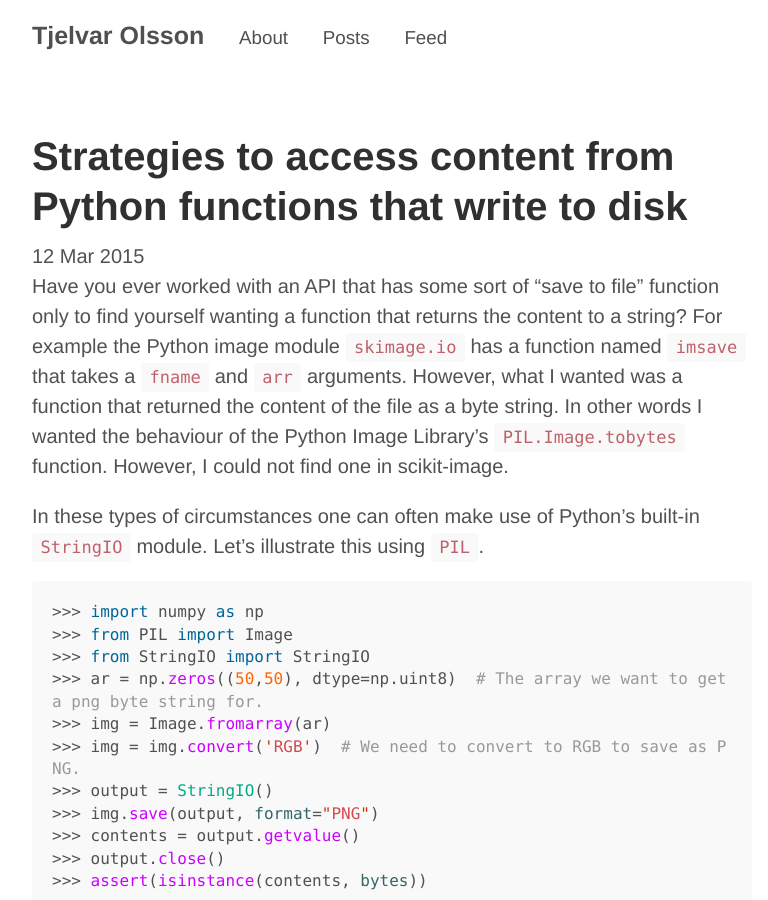
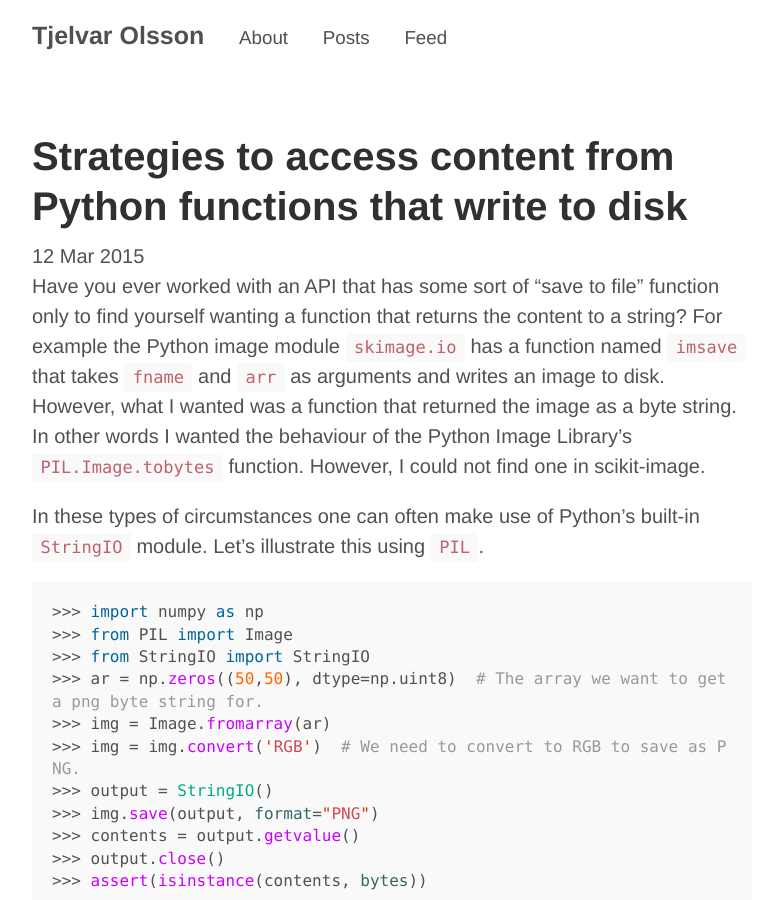
Before and after one commit to tjelvar-olsson/tjelvar-olsson.github.io, a Jekyll site: the page built from _posts/2015-03-12-strategies-to-access-content-from-python-functions-that-write-to-disk.md, in a window 1280 px wide and 900 px high. Shown: the whole window, without its empty margins (248-1016 px from the left). Built offline with Jekyll 4.4.1, drawn with Linux system fonts in a browser that asks for light colours; Markdown is read by kramdown in place of the engine named in the settings; comment, search, counter and statistics services are not loaded.

Commit message:
Minor tweaks to introduction.

```diff
--- a/_posts/2015-03-12-strategies-to-access-content-from-python-functions-that-write-to-disk.md
+++ b/_posts/2015-03-12-strategies-to-access-content-from-python-functions-that-write-to-disk.md
@@ -11,9 +11,9 @@
 only to find yourself wanting a function that returns the content to a string?
 For example the Python image module ``skimage.io`` has a function named
 [``imsave``](http://scikit-image.org/docs/dev/api/skimage.io.html#imsave) that
-takes a ``fname`` and ``arr`` arguments. However, what I wanted was a function
-that returned the content of the file as a byte string. In other words I wanted
-the behaviour of the Python Image Library's
+takes ``fname`` and ``arr`` as arguments and writes an image to disk. However,
+what I wanted was a function that returned the image as a byte string. In other
+words I wanted the behaviour of the Python Image Library's
 [``PIL.Image.tobytes``](http://pillow.readthedocs.org/en/latest/reference/Image.html#PIL.Image.Image.tobytes)
 function. However, I could not find one in scikit-image.
 
```
